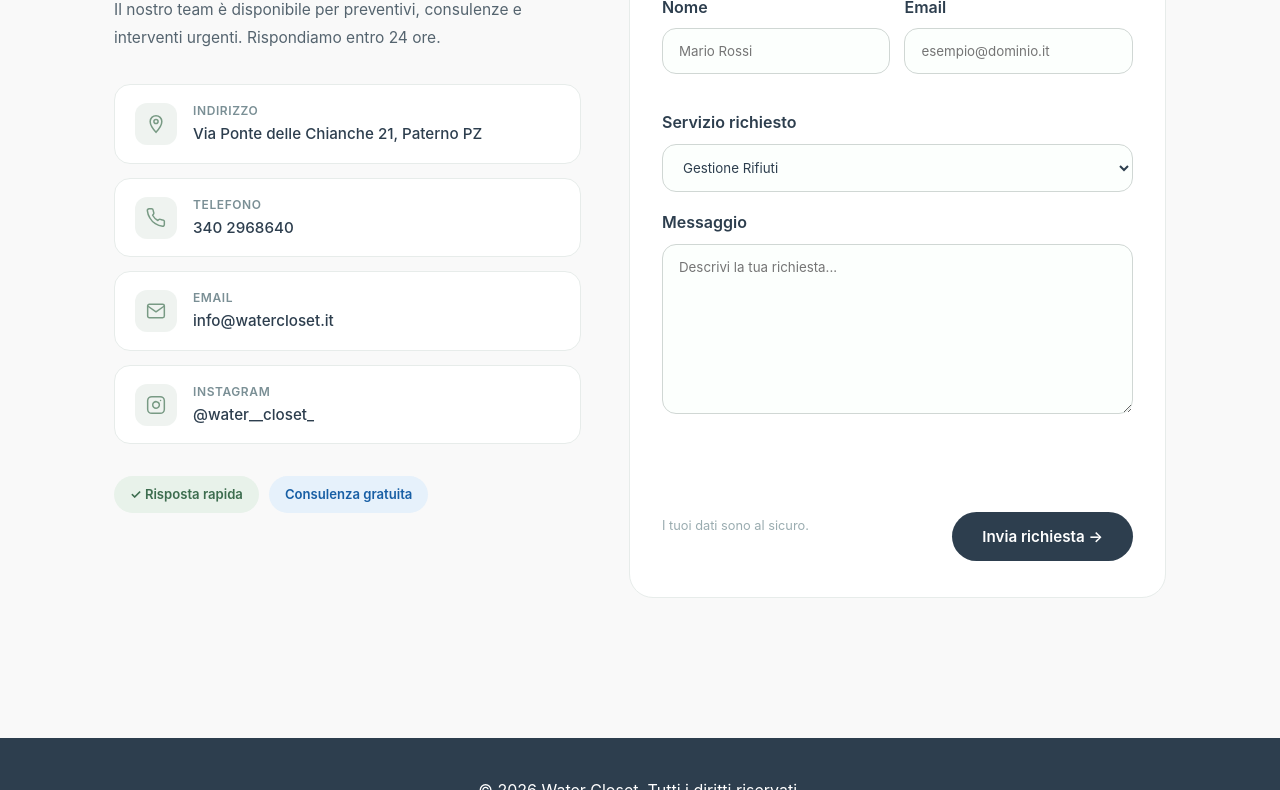
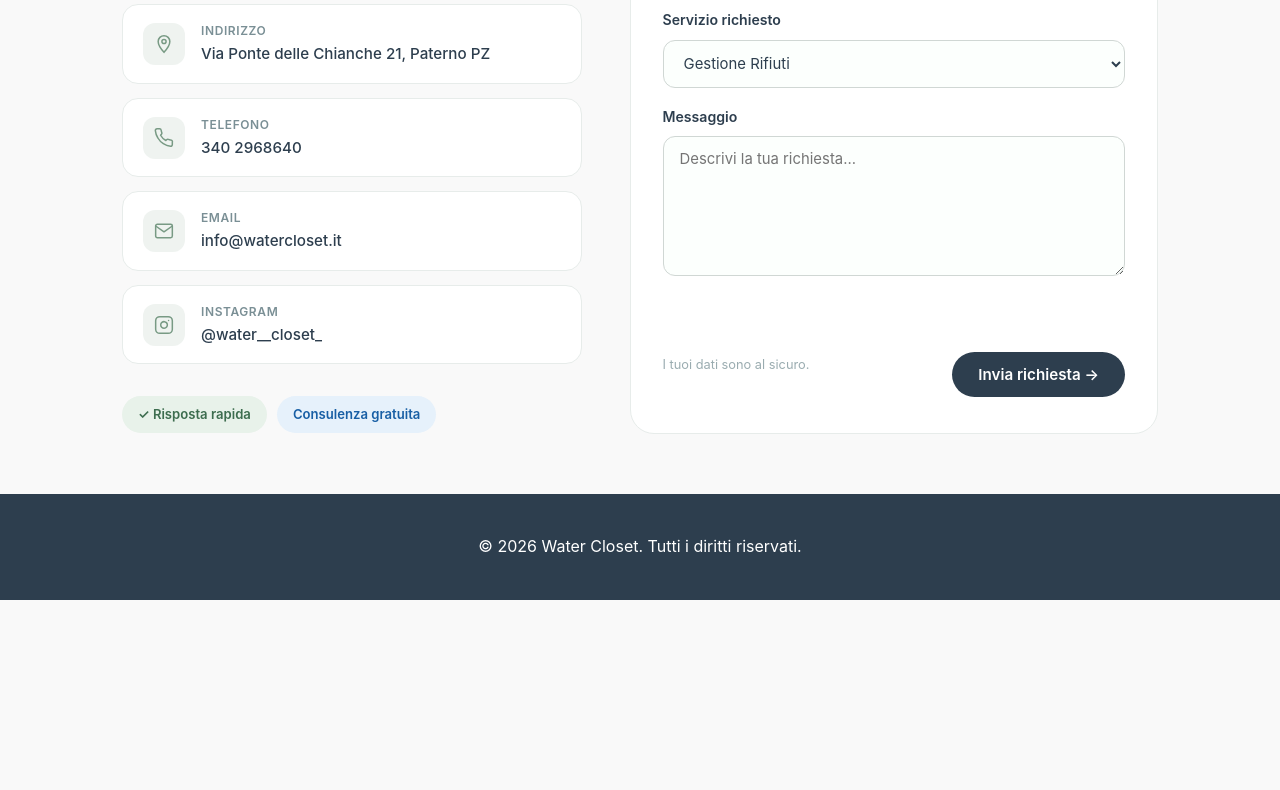
Before and after one commit to apepe11/WaterCloset, a plain HTML site: page contatti.html in a window 1280 px wide. Shown: the part 363-1153 px from the top of the page. After the commit the page ends 963 px from the top, so only its background shows below. Drawn offline with Linux system fonts and the light colour scheme.

Commit message:
edit contact page

```diff
--- a/style.css
+++ b/style.css
@@ -57,36 +57,16 @@ header { position: sticky; top: 0; z-index: 10; background: #ffffffee; border-bo
 .gallery figcaption { position: absolute; left: 0; right: 0; bottom: 0; padding: 18px 20px; background: rgba(25, 40, 52, 0.73); color: #f8f9fa; font-size: 0.95rem; line-height: 1.5; }
 
 /* Contact Page */
-.page-content { padding: 80px 50px; }
-.contact-hero { max-width: 920px; margin: 0 auto 40px; display: flex; align-items: center; justify-content: space-between; gap: 20px; padding: 24px 28px; background: #fff; border-radius: 22px; box-shadow: 0 20px 45px rgba(45, 62, 78, 0.06); }
-.contact-hero h2 { font-size: 2.8rem; color: #2d3e4e; margin-bottom: 10px; }
-.contact-hero p { color: #55646f; max-width: 550px; line-height: 1.8; }
-.contact-badge { display: inline-flex; align-items: center; padding: 12px 18px; background: #e8f2ea; color: #3d6d4f; border-radius: 999px; font-weight: 600; font-size: 0.95rem; }
-.contact-container { max-width: 1100px; margin: 0 auto; display: grid; grid-template-columns: 1fr 1.15fr; gap: 40px; }
-.contact-info { display: grid; gap: 20px; }
-.contact-card { background: #fff; padding: 26px 24px; border-radius: 20px; border: 1px solid #e7ecea; box-shadow: 0 18px 30px rgba(45, 62, 78, 0.06); }
-.contact-card h3 { margin-bottom: 10px; color: #2d3e4e; font-size: 1.05rem; }
-.contact-card p { color: #55646f; line-height: 1.7; }
-#contact-form { display: grid; gap: 18px; }
-.input-group { display: grid; gap: 8px; }
-.input-group label { font-weight: 600; color: #2d3e4e; }
-#contact-form input,
-#contact-form select,
-#contact-form textarea { width: 100%; padding: 14px 16px; border: 1px solid #d0d7d4; border-radius: 14px; background: #fcfffd; color: #2d3e4e; transition: border-color 0.25s ease, box-shadow 0.25s ease; }
-#contact-form input:focus,
-#contact-form select:focus,
-#contact-form textarea:focus { outline: none; border-color: #789a84; box-shadow: 0 0 0 4px rgba(120, 154, 132, 0.12); }
-#contact-form textarea { min-height: 170px; resize: vertical; }
-.form-message { min-height: 24px; font-size: 0.98rem; color: #2d3e4e; margin-bottom: 10px; }
-.form-message.success { color: #2b6f46; }
-.form-message.error { color: #8b2f2f; }
-#contact-form .btn { align-self: flex-start; }
-/* ── Contatti: nuovo layout ── */
+/* ── Contact Page ── */
+
+.page-content {
+    padding: 0;
+}
 
 .contact-wrap {
     max-width: 1100px;
     margin: 0 auto;
-    padding: 60px 24px;
+    padding: 60px 32px;
 }
 
 .contact-split {
@@ -96,11 +76,9 @@ header { position: sticky; top: 0; z-index: 10; background: #ffffffee; border-bo
     align-items: start;
 }
 
-/* Colonna sinistra */
 .contact-left {
     display: flex;
     flex-direction: column;
-    gap: 0;
 }
 
 .contact-eyebrow {
@@ -127,7 +105,6 @@ header { position: sticky; top: 0; z-index: 10; background: #ffffffee; border-bo
     margin-bottom: 32px;
 }
 
-/* Card info */
 .info-stack {
     display: flex;
     flex-direction: column;
@@ -190,7 +167,6 @@ header { position: sticky; top: 0; z-index: 10; background: #ffffffee; border-bo
     color: #789a84;
 }
 
-/* Badge */
 .contact-badges {
     display: flex;
     gap: 10px;
@@ -216,7 +192,6 @@ header { position: sticky; top: 0; z-index: 10; background: #ffffffee; border-bo
     color: #185fa5;
 }
 
-/* Form card */
 .form-card {
     background: #fff;
     border-radius: 24px;
@@ -237,20 +212,68 @@ header { position: sticky; top: 0; z-index: 10; background: #ffffffee; border-bo
     margin-bottom: 28px;
 }
 
-/* Form rows */
+#contact-form {
+    display: grid;
+    gap: 18px;
+}
+
 .form-row2 {
     display: grid;
     grid-template-columns: 1fr 1fr;
     gap: 14px;
-    margin-bottom: 18px;
 }
+
+.input-group {
+    display: grid;
+    gap: 8px;
+}
+
+.input-group label {
+    font-weight: 600;
+    color: #2d3e4e;
+    font-size: 0.88rem;
+}
+
+#contact-form input,
+#contact-form select,
+#contact-form textarea {
+    width: 100%;
+    padding: 13px 16px;
+    border: 1px solid #d0d7d4;
+    border-radius: 12px;
+    background: #fcfffd;
+    color: #2d3e4e;
+    font-size: 0.93rem;
+    font-family: inherit;
+    transition: border-color 0.25s ease, box-shadow 0.25s ease;
+    outline: none;
+}
+
+#contact-form input:focus,
+#contact-form select:focus,
+#contact-form textarea:focus {
+    border-color: #789a84;
+    box-shadow: 0 0 0 3px rgba(120, 154, 132, 0.13);
+}
+
+#contact-form textarea {
+    min-height: 140px;
+    resize: vertical;
+}
+
+.form-message {
+    min-height: 20px;
+    font-size: 0.9rem;
+}
+
+.form-message.success { color: #2b6f46; }
+.form-message.error   { color: #8b2f2f; }
 
 .form-submit-row {
     display: flex;
     align-items: center;
     justify-content: space-between;
     gap: 12px;
-    margin-top: 8px;
 }
 
 .form-note {
@@ -259,20 +282,28 @@ header { position: sticky; top: 0; z-index: 10; background: #ffffffee; border-bo
 }
 
 .btn-dark {
+    display: inline-flex;
+    align-items: center;
+    gap: 8px;
+    padding: 13px 26px;
     background: #2d3e4e;
     color: #fff;
     border: none;
-    cursor: pointer;
+    border-radius: 999px;
     font-size: 0.95rem;
     font-weight: 600;
     font-family: inherit;
+    cursor: pointer;
+    transition: background 0.25s ease, transform 0.2s ease;
+    text-decoration: none;
 }
 
 .btn-dark:hover {
     background: #1f2b36;
+    transform: translateY(-1px);
 }
 
-/* Responsive */
+/* ── Responsive contatti ── */
 @media (max-width: 860px) {
     .contact-split {
         grid-template-columns: 1fr;
@@ -291,6 +322,16 @@ header { position: sticky; top: 0; z-index: 10; background: #ffffffee; border-bo
         align-items: flex-start;
     }
 }
+
+@media (max-width: 560px) {
+    .contact-wrap {
+        padding: 40px 18px;
+    }
+
+    .form-card {
+        padding: 24px 18px;
+    }
+}
 footer { text-align: center; padding: 40px; background: #2d3e4e; color: #fff; }
 
 @media (max-width: 940px) {
```
